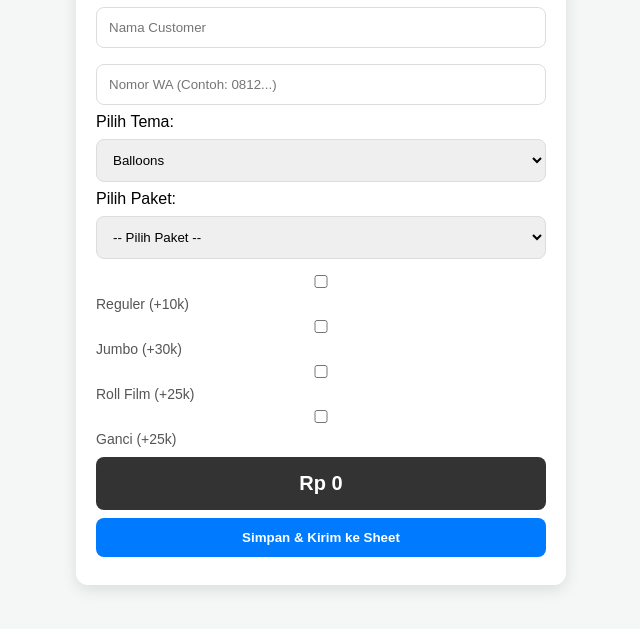
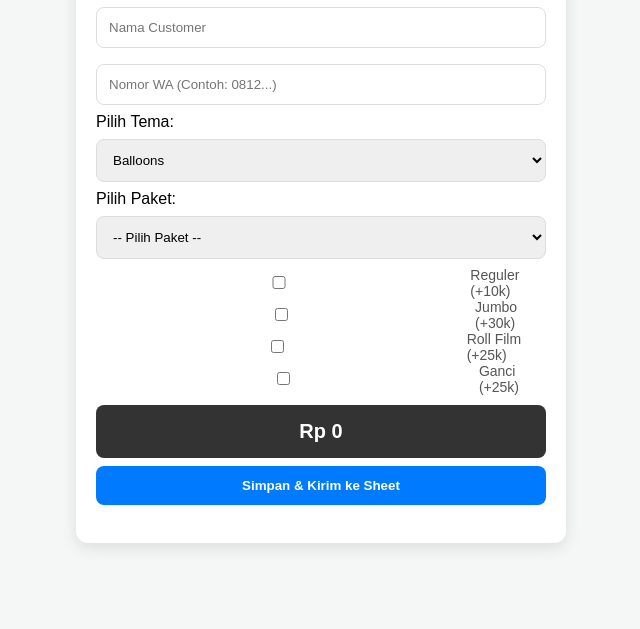
Before and after one commit to fairlybayu-source/kasir-studio, a plain HTML site: page index.html in a window 1280 px wide. Shown: the part 117-746 px from the top of the page, without its empty margins (319-959 px from the left). Drawn offline with Linux system fonts and the light colour scheme.

Commit message:
Update index.html

```diff
--- a/index.html
+++ b/index.html
@@ -39,10 +39,19 @@
     </select>
 
     <div class="item-list">
-        <label><input type="checkbox" class="addon" value="10000" data-name="Reguler" onchange="hitung()"> Reguler (+10k)</label><br>
-        <label><input type="checkbox" class="addon" value="30000" data-name="Jumbo" onchange="hitung()"> Jumbo (+30k)</label><br>
-        <label><input type="checkbox" class="addon" value="25000" data-name="Roll Film" onchange="hitung()"> Roll Film (+25k)</label><br>
-        <label><input type="checkbox" class="addon" value="25000" data-name="Ganci" onchange="hitung()"> Ganci (+25k)</label>
+        <div class="item-list">
+        <label style="display: flex; align-items: center; gap: 8px;">
+            <input type="checkbox" class="addon" value="10000" data-name="Reguler" onchange="hitung()"> Reguler (+10k)
+        </label>
+        <label style="display: flex; align-items: center; gap: 8px;">
+            <input type="checkbox" class="addon" value="30000" data-name="Jumbo" onchange="hitung()"> Jumbo (+30k)
+        </label>
+        <label style="display: flex; align-items: center; gap: 8px;">
+            <input type="checkbox" class="addon" value="25000" data-name="Roll Film" onchange="hitung()"> Roll Film (+25k)
+        </label>
+        <label style="display: flex; align-items: center; gap: 8px;">
+            <input type="checkbox" class="addon" value="25000" data-name="Ganci" onchange="hitung()"> Ganci (+25k)
+        </label>
     </div>
 
     <div class="total-box" id="displayTotal">Rp 0</div>
@@ -54,10 +63,16 @@
     const SCRIPT_URL = https://script.google.com/macros/s/AKfycbxcgDguxYwbv0T24LDpQHp2BhU2VtUcvPZRC5Nbw4SrDrKtZrP98-pvE1eGqjeChdqo2Q/exec;
 
     function hitung() {
-        let total = parseInt(document.getElementById('paket').value);
-        document.querySelectorAll('.addon:checked').forEach(i => total += parseInt(i.value));
+        let paket = document.getElementById('paket').value;
+        let total = parseInt(paket) || 0; // Jika paket belum dipilih, anggap 0
+
+        document.querySelectorAll('.addon:checked').forEach(i => {
+            total += parseInt(i.value);
+        });
+
         document.getElementById('displayTotal').innerText = "Rp " + total.toLocaleString('id-ID');
         return total;
+    }
     }
 
     async function kirimData() {
```
